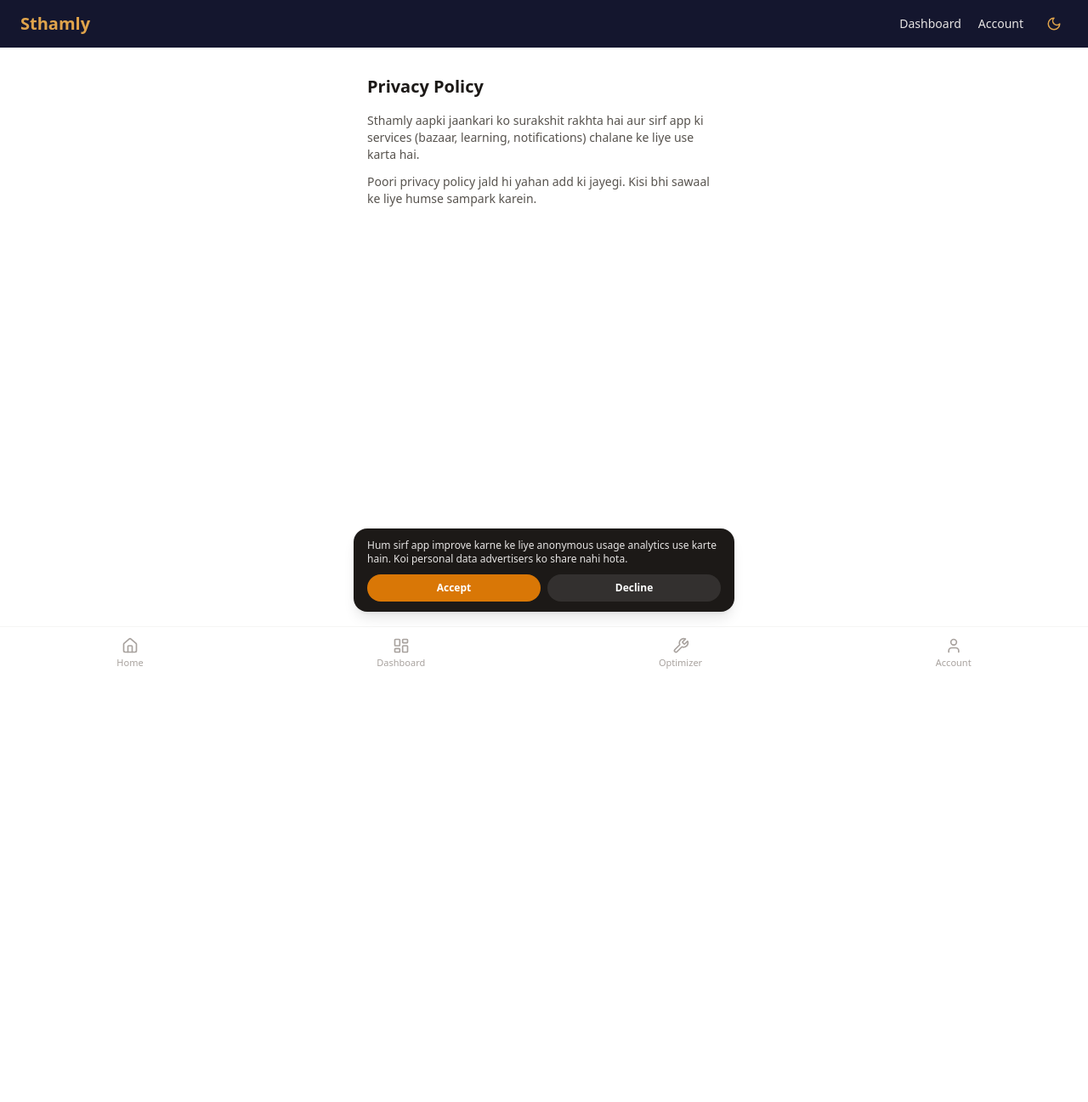
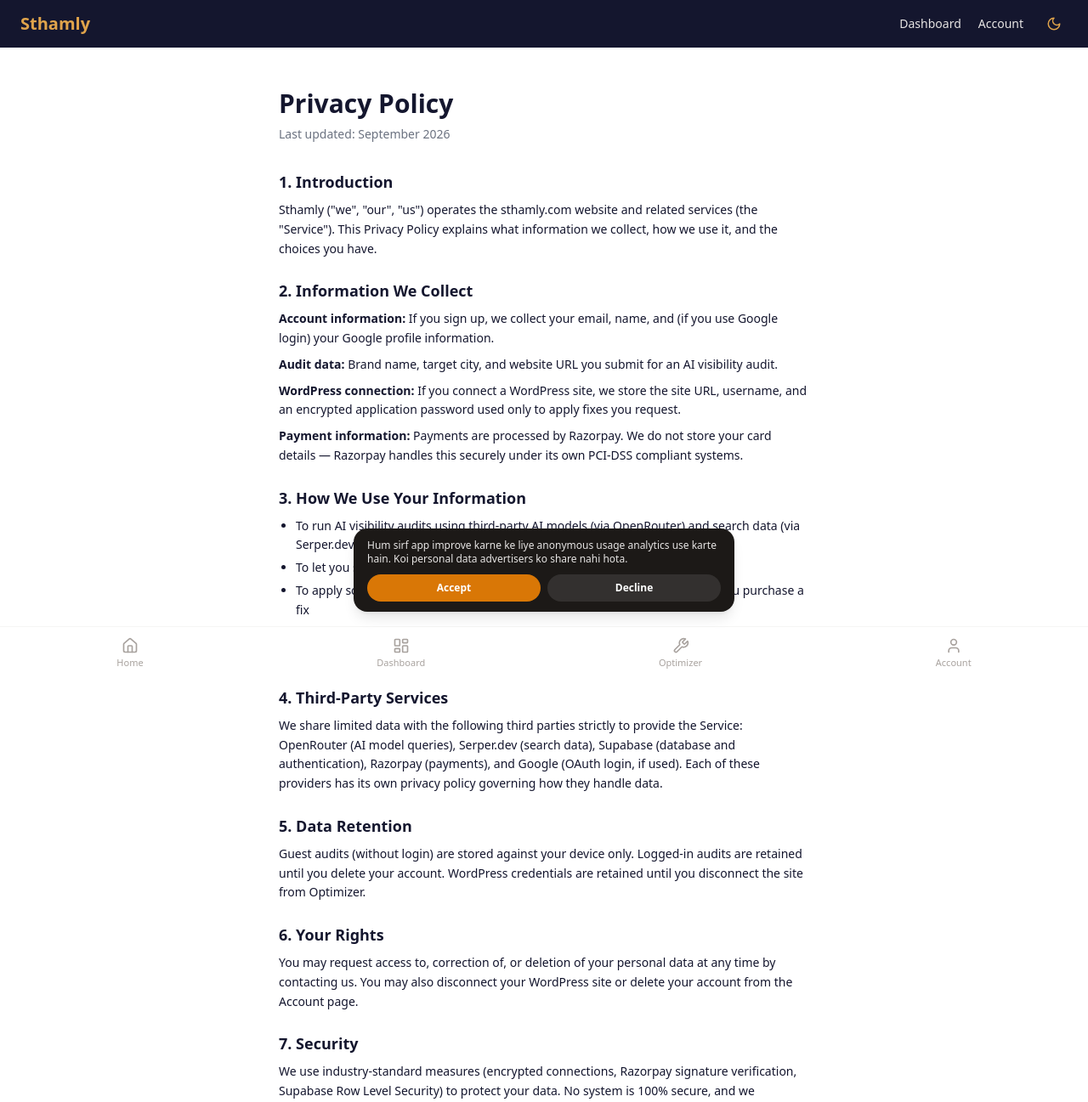
Before and after one commit to rksaini3/Sthamlyst, a Next.js app: page /privacy in a window 1280 px wide. Shown: the top 1297 px of the page at 85% size. Before the commit the page ends 856 px from the top, so only its background shows below. Built offline with nearby package versions, Linux system fonts and the light colour scheme; no server answers.

Commit message:
Update page.tsx

```diff
--- a/app/privacy/page.tsx
+++ b/app/privacy/page.tsx
@@ -1,20 +1,91 @@
 export default function PrivacyPage() {
   return (
-    <div className="max-w-md mx-auto px-4 pt-8 pb-24 min-h-dvh">
-      <h1 className="text-xl font-heading font-semibold text-stone-900 dark:text-stone-100 mb-4">
-        Privacy Policy
-      </h1>
-      <div className="space-y-3 text-sm text-stone-600 dark:text-stone-300">
-        <p>
-          Sthamly aapki jaankari ko surakshit rakhta hai aur sirf app ki
-          services (bazaar, learning, notifications) chalane ke liye use
-          karta hai.
-        </p>
-        <p>
-          Poori privacy policy jald hi yahan add ki jayegi. Kisi bhi
-          sawaal ke liye humse sampark karein.
-        </p>
-      </div>
-    </div>
-  )
+    <main className="min-h-screen px-6 py-12 max-w-2xl mx-auto pb-24 text-[#14162E]">
+      <h1 className="text-3xl font-bold mb-2">Privacy Policy</h1>
+      <p className="text-sm text-gray-500 mb-8">Last updated: September 2026</p>
+
+      <section className="space-y-6 text-sm leading-relaxed">
+        <div>
+          <h2 className="font-semibold text-lg mb-2">1. Introduction</h2>
+          <p>
+            Sthamly ("we", "our", "us") operates the sthamly.com website and related
+            services (the "Service"). This Privacy Policy explains what information we
+            collect, how we use it, and the choices you have.
+          </p>
+        </div>
+
+        <div>
+          <h2 className="font-semibold text-lg mb-2">2. Information We Collect</h2>
+          <p className="mb-2"><strong>Account information:</strong> If you sign up, we collect your email, name, and (if you use Google login) your Google profile information.</p>
+          <p className="mb-2"><strong>Audit data:</strong> Brand name, target city, and website URL you submit for an AI visibility audit.</p>
+          <p className="mb-2"><strong>WordPress connection:</strong> If you connect a WordPress site, we store the site URL, username, and an encrypted application password used only to apply fixes you request.</p>
+          <p><strong>Payment information:</strong> Payments are processed by Razorpay. We do not store your card details — Razorpay handles this securely under its own PCI-DSS compliant systems.</p>
+        </div>
+
+        <div>
+          <h2 className="font-semibold text-lg mb-2">3. How We Use Your Information</h2>
+          <ul className="list-disc pl-5 space-y-1">
+            <li>To run AI visibility audits using third-party AI models (via OpenRouter) and search data (via Serper.dev)</li>
+            <li>To let you save and revisit your audit history</li>
+            <li>To apply schema markup/FAQ fixes to your connected WordPress site when you purchase a fix</li>
+            <li>To process payments securely via Razorpay</li>
+            <li>To send you service-related communication (not marketing spam)</li>
+          </ul>
+        </div>
+
+        <div>
+          <h2 className="font-semibold text-lg mb-2">4. Third-Party Services</h2>
+          <p>
+            We share limited data with the following third parties strictly to provide
+            the Service: OpenRouter (AI model queries), Serper.dev (search data),
+            Supabase (database and authentication), Razorpay (payments), and Google
+            (OAuth login, if used). Each of these providers has its own privacy policy
+            governing how they handle data.
+          </p>
+        </div>
+
+        <div>
+          <h2 className="font-semibold text-lg mb-2">5. Data Retention</h2>
+          <p>
+            Guest audits (without login) are stored against your device only. Logged-in
+            audits are retained until you delete your account. WordPress credentials are
+            retained until you disconnect the site from Optimizer.
+          </p>
+        </div>
+
+        <div>
+          <h2 className="font-semibold text-lg mb-2">6. Your Rights</h2>
+          <p>
+            You may request access to, correction of, or deletion of your personal data
+            at any time by contacting us. You may also disconnect your WordPress site or
+            delete your account from the Account page.
+          </p>
+        </div>
+
+        <div>
+          <h2 className="font-semibold text-lg mb-2">7. Security</h2>
+          <p>
+            We use industry-standard measures (encrypted connections, Razorpay signature
+            verification, Supabase Row Level Security) to protect your data. No system is
+            100% secure, and we encourage you to use a strong, unique password.
+          </p>
+        </div>
+
+        <div>
+          <h2 className="font-semibold text-lg mb-2">8. Children's Privacy</h2>
+          <p>The Service is not directed at individuals under 18 years of age.</p>
+        </div>
+
+        <div>
+          <h2 className="font-semibold text-lg mb-2">9. Changes to This Policy</h2>
+          <p>We may update this policy from time to time. Continued use of the Service after changes constitutes acceptance.</p>
+        </div>
+
+        <div>
+          <h2 className="font-semibold text-lg mb-2">10. Contact Us</h2>
+          <p>For any privacy-related questions, please contact us via the support option in your Account settings.</p>
+        </div>
+      </section>
+    </main>
+  );
 }
```
